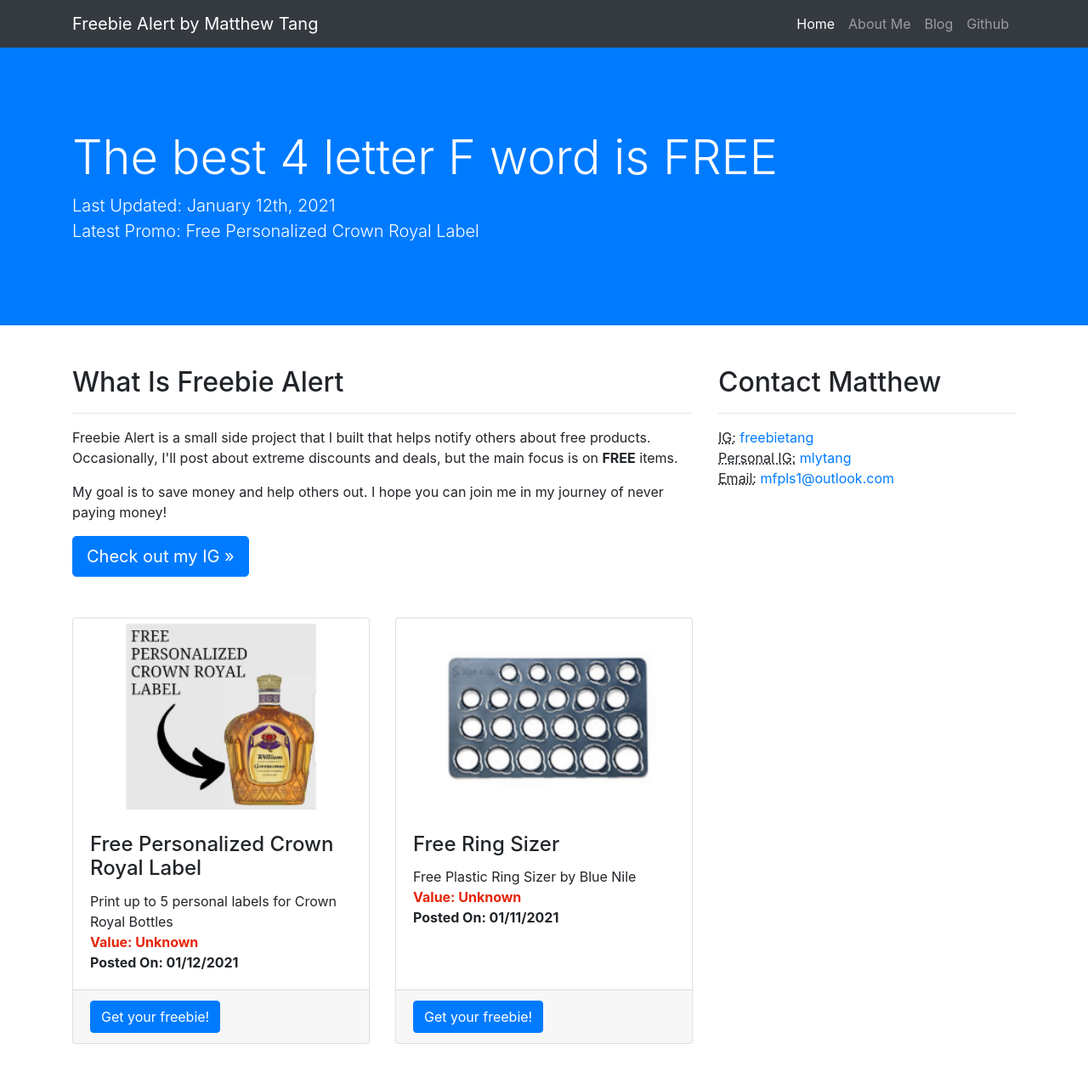
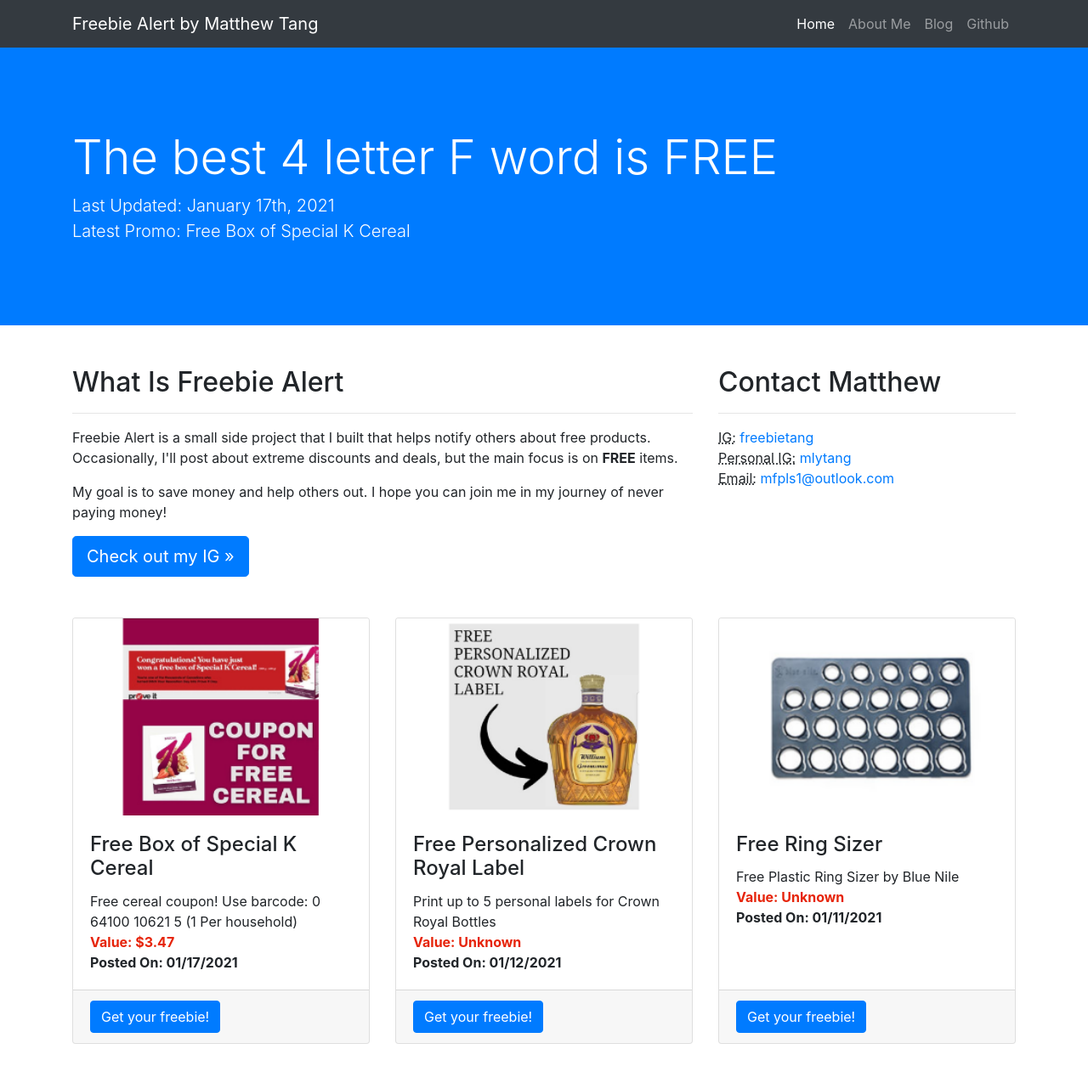
Before and after one commit to Matt-Tang/freebie-alert, a website: page index.html in a window 1280 px wide. Shown: the top 1275 px of the page at 85% size. Drawn offline with Linux system fonts and the light colour scheme.

Commit message:
Added Special K Promo

```diff
--- a/index.html
+++ b/index.html
@@ -58,8 +58,8 @@
       <div class="row h-100 align-items-center">
         <div class="col-lg-12">
           <h1 class="display-4 text-white mt-5 mb-2">The best 4 letter F word is FREE</h1>
-          <p class="lead mb-5 text-white-50">Last Updated: January 12th, 2021<br> Latest Promo:
-            Free Personalized Crown Royal Label
+          <p class="lead mb-5 text-white-50">Last Updated: January 17th, 2021<br> Latest Promo:
+            Free Box of Special K Cereal
           </p>
         </div>
       </div>
@@ -97,6 +97,23 @@
 
     <!-- Row 4 -->
     <div class="row">
+      <div class="col-md-4 mb-5">
+        <div class="card h-100">
+          <img class="card-img-top" src="img/promo12_special_k.png">
+          <div class="card-body">
+            <h4 class="card-title">Free Box of Special K Cereal</h4>
+            <p class="card-text">Free cereal coupon! Use barcode: 0 64100 10621 5 (1 Per household)<br> <span
+                class="price"><b>Value:
+                  $3.47</b></span>
+              <br> <b>Posted On: 01/17/2021</b>
+            </p>
+          </div>
+          <div class="card-footer">
+            <a href="https://www.proveitday.ca/Contest" class="btn btn-primary">Get your
+              freebie!</a>
+          </div>
+        </div>
+      </div>
       <div class="col-md-4 mb-5">
         <div class="card h-100">
           <img class="card-img-top" src="img/promo11_crown_label.png">
```
Also changed, not shown: img/promo12_special_k.png (added).
